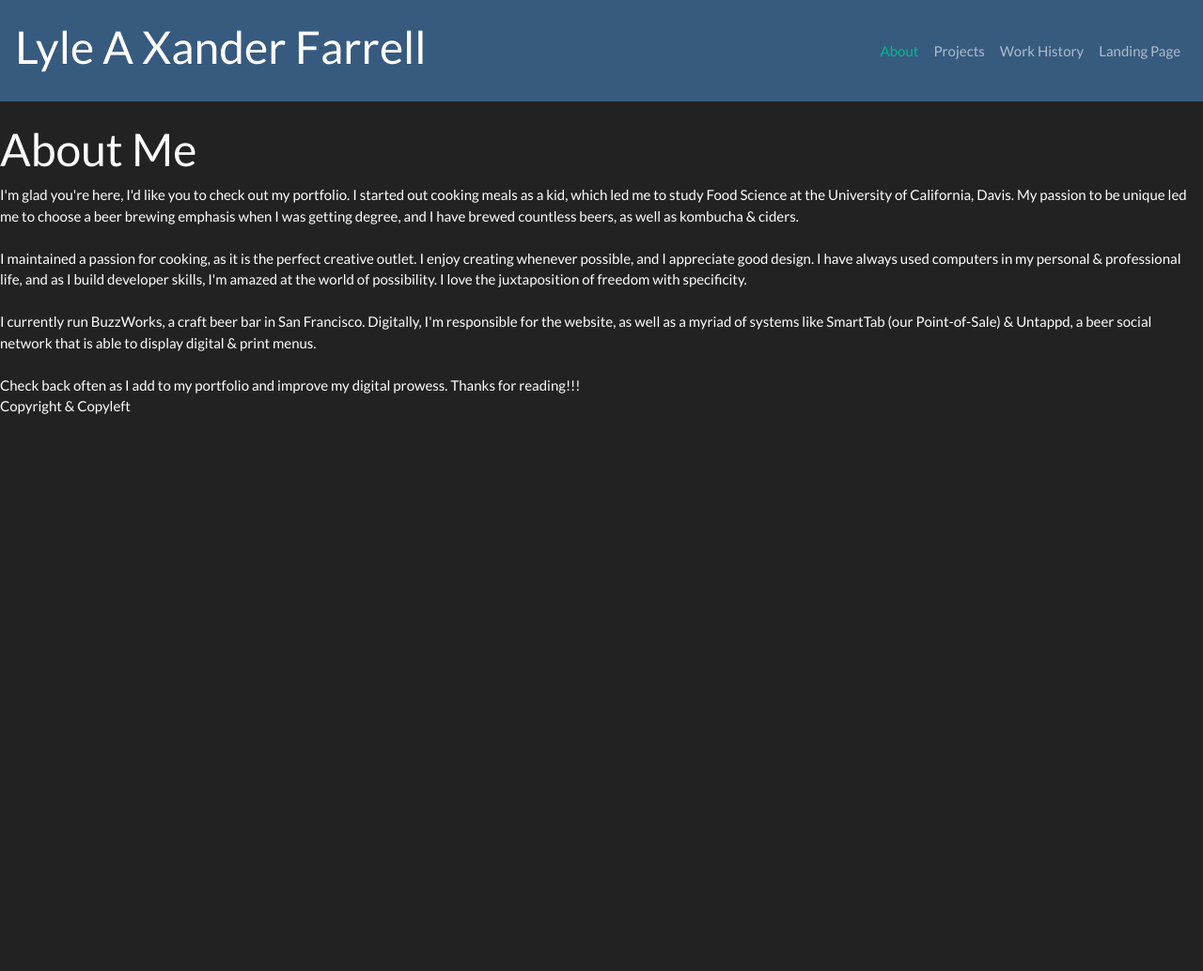
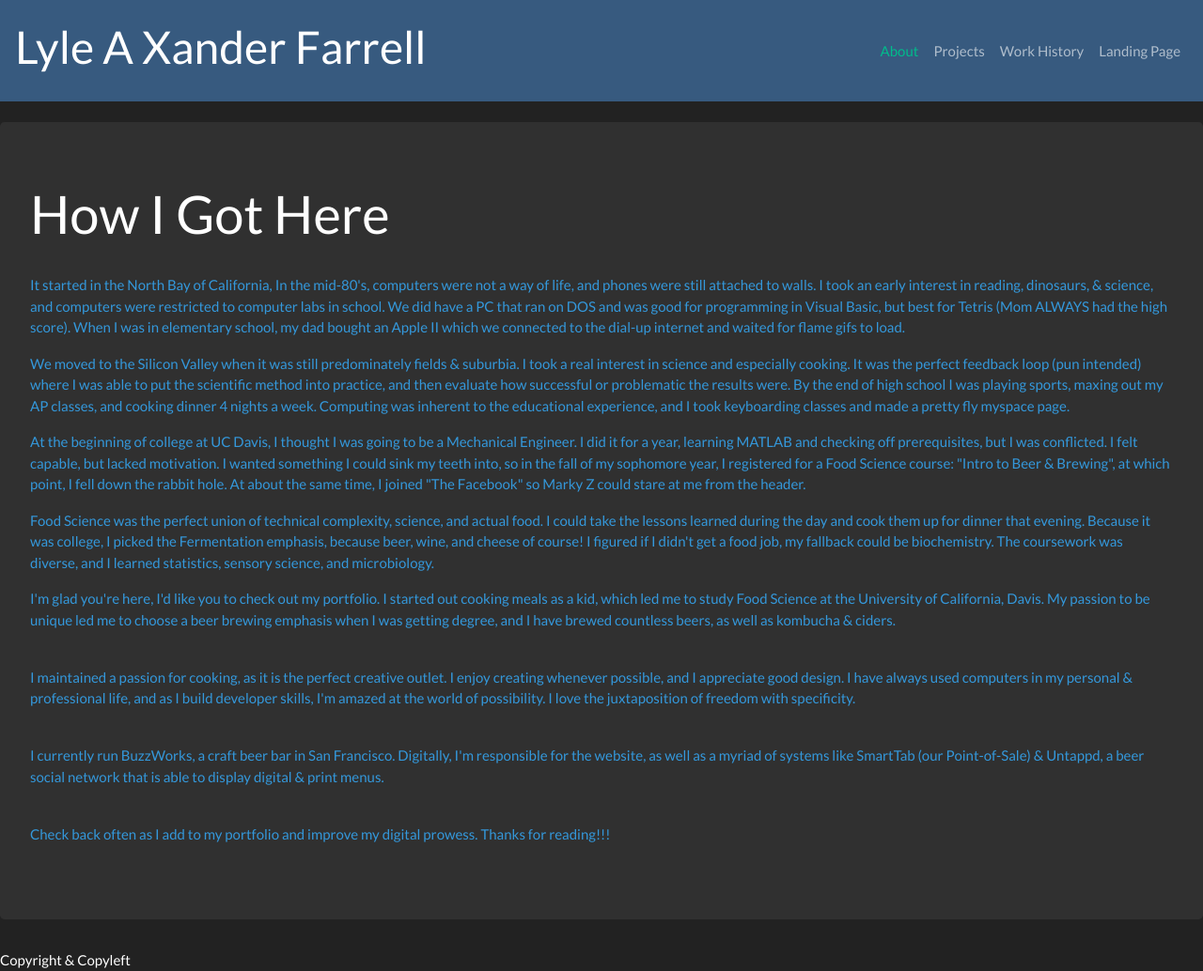
Before and after one commit to fermenting/fermenting.github.io, a plain HTML site: page assets/html/about.html in a window 1280 px wide. Shown: the whole page at 94% size. Before the commit the page ends 800 px from the top, so only its background shows below. Drawn offline with nearby package versions, Linux system fonts and the light colour scheme.

Commit message:
about page copy drafted

```diff
--- a/assets/html/about.html
+++ b/assets/html/about.html
@@ -11,8 +11,11 @@
 <body>
 
   <nav class="navbar navbar-expand-lg navbar-dark bg-primary">
-        <a class="navbar-brand active" href="contact.html">  <h1>Lyle A Xander Farrell</h1></a>
-        <button class="navbar-toggler" type="button" data-toggle="collapse" data-target="#navbarColor01" aria-controls="navbarColor01" aria-expanded="false" aria-label="Toggle navigation">
+    <a class="navbar-brand active" href="contact.html">
+      <h1>Lyle A Xander Farrell</h1>
+    </a>
+    <button class="navbar-toggler" type="button" data-toggle="collapse" data-target="#navbarColor01"
+      aria-controls="navbarColor01" aria-expanded="false" aria-label="Toggle navigation">
       <span class="navbar-toggler-icon"></span>
     </button>
 
@@ -36,33 +39,62 @@
   </nav>
   <br>
 
-<h1>About Me</h1>
+  <div class="jumbotron">
+    <h3 class="display-4">How I Got Here</h3>
 
-<div>
-    I'm glad you're here, I'd like you to check out my portfolio. I started out cooking meals as a kid, which led me to
-    study Food Science at the University of California, Davis. My passion to be unique led me to choose a beer brewing
+    <br>
+
+    <div class="text-info">
+      <p>
+        It started in the North Bay of California, In the mid-80's, computers were not a way of life, and phones were still attached to walls. I took an early interest in reading, dinosaurs, & science, and computers were restricted to computer labs in school. We did have a PC that ran on DOS and was good for programming in Visual Basic, but best for Tetris (Mom ALWAYS had the high score). When I was in elementary school, my dad bought an Apple II which we connected to the dial-up internet and waited for flame gifs to load.
+      </p><p>
+        We moved to the Silicon Valley when it was still predominately fields & suburbia. I took a real interest in science and especially cooking. It was the perfect feedback loop (pun intended) where I was able to put the scientific method into practice, and then evaluate how successful or problematic the results were. By the end of high school I was playing sports, maxing out my AP classes, and cooking dinner 4 nights a week. Computing was inherent to the educational experience, and I took keyboarding classes and made a pretty fly myspace page.
+      </p> <p>
+        At the beginning of college at UC Davis, I thought I was going to be a Mechanical Engineer. I did it for a year, learning MATLAB and checking off prerequisites, but I was conflicted. I felt capable, but lacked motivation. I wanted something I could sink my teeth into, so in the fall of my sophomore year, I registered for a Food Science course: "Intro to Beer & Brewing", at which point, I fell down the rabbit hole. At about the same time, I joined "The Facebook" so Marky Z could stare at me from the header.
+      </p> <p>
+        Food Science was the perfect union of technical complexity, science, and actual food. I could take the lessons learned during the day and cook them up for dinner that evening. Because it was college, I picked the Fermentation emphasis, because beer, wine, and cheese of course! I figured if I didn't get a food job, my fallback could be biochemistry. The coursework was diverse, and I learned statistics, sensory science, and microbiology.
+      </p> <p>
+
+
+
+        I'm glad you're here, I'd like you to check out my portfolio. I started out cooking meals as a kid, which led me
+        to
+        study Food Science at the University of California, Davis. My passion to be unique led me to choose a beer
+        brewing
         emphasis when I was getting degree, and I have brewed countless beers, as well as kombucha & ciders.
+      </p>
+      <br>
+      <p>
+        I maintained a passion for cooking, as it is the perfect creative outlet. I enjoy creating whenever possible,
+        and I
+        appreciate good design. I have always used computers in my personal & professional life, and as I build
+        developer
+        skills, I'm amazed at the world of possibility. I love the juxtaposition of freedom with specificity.
+      </p>
+      <br>
+      <p>
+        I currently run BuzzWorks, a craft beer bar in San Francisco. Digitally, I'm responsible for the website, as
+        well
+        as a myriad of systems like SmartTab (our Point-of-Sale) & Untappd, a beer social network that is able to
+        display
+        digital & print menus.
+      </p>
+      <br>
+      <p>
+        Check back often as I add to my portfolio and improve my digital prowess. Thanks for reading!!!
+      </p>
     </div>
-  <br>
-  <div>
-    I maintained a passion for cooking, as it is the perfect creative outlet. I enjoy creating whenever possible, and I
-    appreciate good design. I have always used computers in my personal & professional life, and as I build developer
-    skills, I'm amazed at the world of possibility. I love the juxtaposition of freedom with specificity.
-  </div>
-  <br>
-  <div>
-    I currently run BuzzWorks, a craft beer bar in San Francisco. Digitally, I'm responsible for the website, as well
-    as a myriad of systems like SmartTab (our Point-of-Sale) & Untappd, a beer social network that is able to display
-    digital & print menus.
-  </div>
-  <br>
-  <div>
-    Check back often as I add to my portfolio and improve my digital prowess. Thanks for reading!!!
   </div>
 
-  <script src="https://code.jquery.com/jquery-3.3.1.slim.min.js" integrity="sha384-q8i/X+965DzO0rT7abK41JStQIAqVgRVzpbzo5smXKp4YfRvH+8abtTE1Pi6jizo" crossorigin="anonymous"></script>
-<script src="https://cdnjs.cloudflare.com/ajax/libs/popper.js/1.14.7/umd/popper.min.js" integrity="sha384-UO2eT0CpHqdSJQ6hJty5KVphtPhzWj9WO1clHTMGa3JDZwrnQq4sF86dIHNDz0W1" crossorigin="anonymous"></script>
-<script src="https://stackpath.bootstrapcdn.com/bootstrap/4.3.1/js/bootstrap.min.js" integrity="sha384-JjSmVgyd0p3pXB1rRibZUAYoIIy6OrQ6VrjIEaFf/nJGzIxFDsf4x0xIM+B07jRM" crossorigin="anonymous"></script>
+  <script src="https://code.jquery.com/jquery-3.3.1.slim.min.js"
+    integrity="sha384-q8i/X+965DzO0rT7abK41JStQIAqVgRVzpbzo5smXKp4YfRvH+8abtTE1Pi6jizo"
+    crossorigin="anonymous"></script>
+  <script src="https://cdnjs.cloudflare.com/ajax/libs/popper.js/1.14.7/umd/popper.min.js"
+    integrity="sha384-UO2eT0CpHqdSJQ6hJty5KVphtPhzWj9WO1clHTMGa3JDZwrnQq4sF86dIHNDz0W1"
+    crossorigin="anonymous"></script>
+  <script src="https://stackpath.bootstrapcdn.com/bootstrap/4.3.1/js/bootstrap.min.js"
+    integrity="sha384-JjSmVgyd0p3pXB1rRibZUAYoIIy6OrQ6VrjIEaFf/nJGzIxFDsf4x0xIM+B07jRM"
+    crossorigin="anonymous"></script>
 </body>
 
 <footer>
```
Also changed, not shown: assets/html/contact.html (+2 -1 lines). Lines whose indentation alone changed are shown as unchanged.
